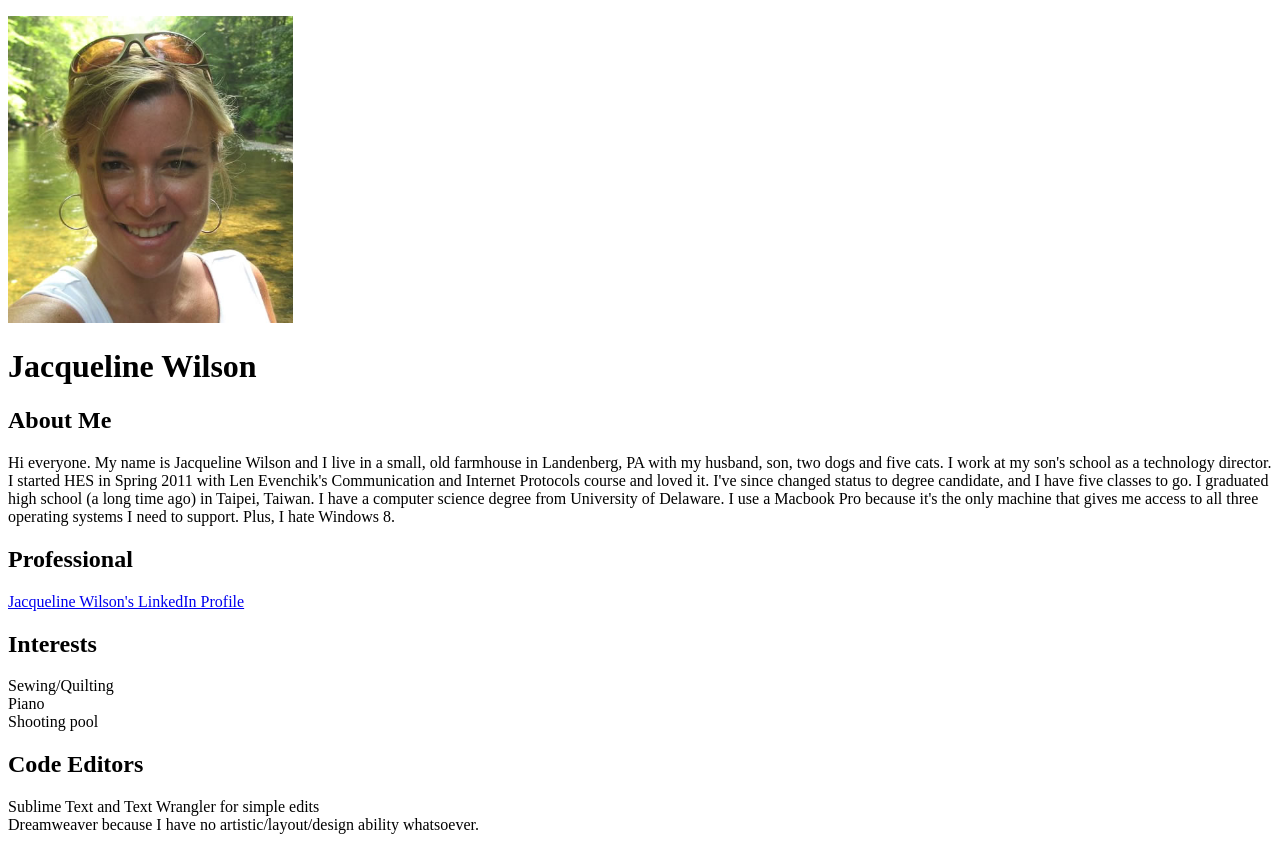
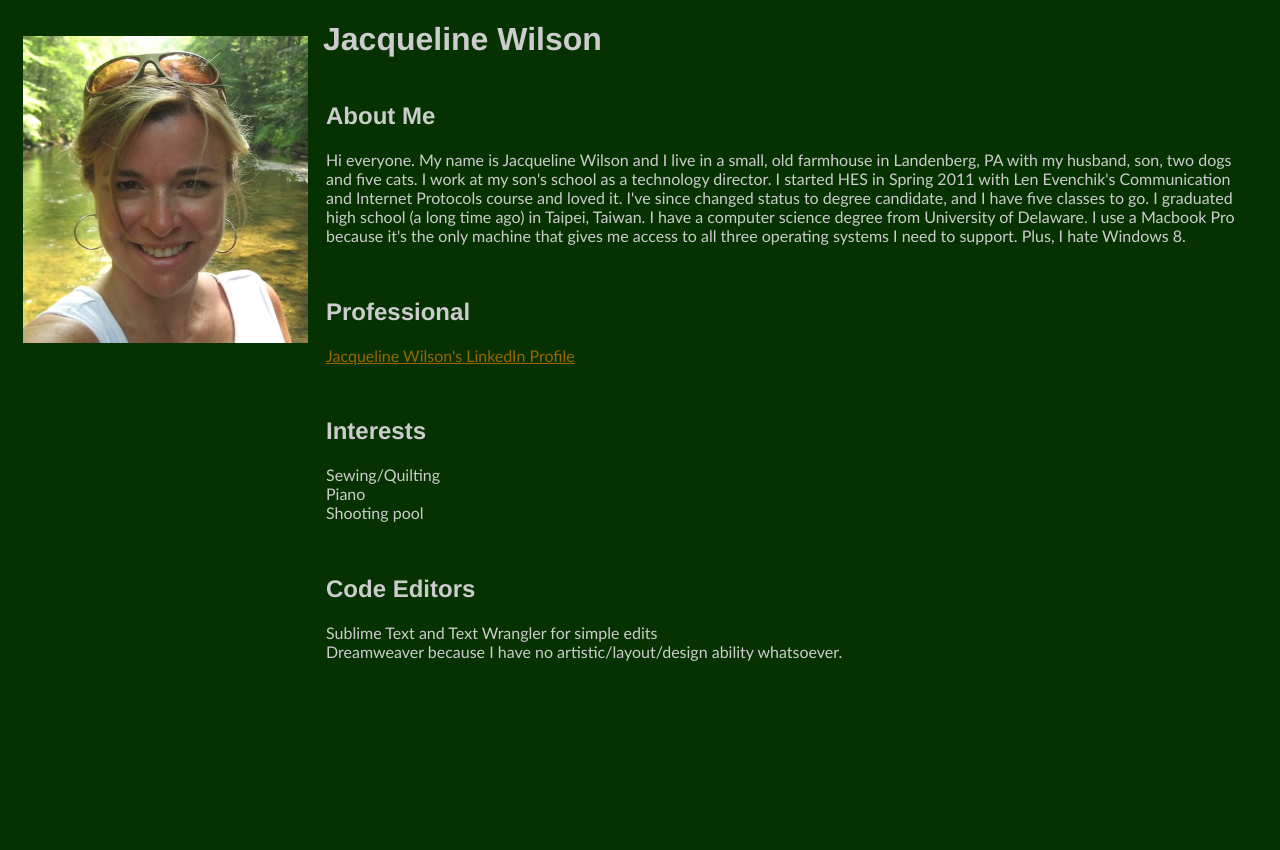
Before and after one commit to jaclynn/p1.tilking.com, a PHP site: page / in a window 1280 px wide. After the commit the page ends 661 px from the top, so only its background shows below. Run offline with PHP 8.4, Linux system fonts and the light colour scheme.

Commit message:
With CSS

```diff
--- a/index.php
+++ b/index.php
@@ -3,24 +3,77 @@
 <head>
 <meta charset="UTF-8">
 <title>Jacqueline Wilson P1</title>
+<!--  Jacqueline Wilson
+      CSCI E-15, Project 1
+-->
+<?php /* Just adding PHP code block to test */?>
 <style type="text/css">
-
+p {
+	font-family: "Gill Sans", "Gill Sans MT", "Myriad Pro", "DejaVu Sans Condensed", Helvetica, Arial, sans-serif;
+}
+h1 {
+	font-family: Gotham, "Helvetica Neue", Helvetica, Arial, sans-serif;
+}
+h2 {
+	font-family: Gotham, "Helvetica Neue", Helvetica, Arial, sans-serif;
+}
+body {
+	background-color: #063201;
+	color: #CCCCCC;
+}
+a {
+	color: #996600;
+}
+img {
+	float: left;
+	padding-top: 15px;
+	padding-right: 15px;
+	padding-bottom: 15px;
+	padding-left: 15px;
+}
+table, tr, td, th {
+	border: 0px  #063201;
+	padding-top: 0px;
+	padding-bottom: 15px;
+}
 </style>
 </head>
 
 <body>
-<p><img src="jackie.jpg" width="285" height="307"  alt=""/><h1 id="myname">Jacqueline Wilson</h1>
-<h2>About Me</h2>
-<p>Hi everyone. My name is Jacqueline Wilson and I live in a small, old farmhouse in Landenberg, PA with my husband, son, two dogs and five cats. I work at my son's school as a technology director. I started HES in Spring 2011 with Len Evenchik's Communication and Internet Protocols course and loved it. I've since changed status to degree candidate, and I have five classes to go. I graduated high school (a long time ago) in Taipei, Taiwan. I have a computer science degree from University of Delaware. I use a Macbook Pro because it's the only machine that gives me access to all three operating systems I need to support. Plus, I hate Windows 8. </p>
-<h2>Professional</h2>
-<p><a href="http://www.linkedin.com/pub/jacqueline-wilson/5/58b/471">Jacqueline Wilson's LinkedIn Profile</a></p>
-<h2>Interests</h2>
-<p>Sewing/Quilting<br>
-Piano<br>
-Shooting pool</p>
-<h2>Code Editors</h2>
-<p>Sublime Text and Text Wrangler for simple edits<br>
-  Dreamweaver because I have no artistic/layout/design ability whatsoever.
-</p>
+<p>
+  <img src="jackie.jpg" width="285" height="307"  alt=""/>
+  <h1>Jacqueline Wilson</h1>
+  <table width="931" border="1">
+  <tr>
+    <td width="921"><h2>About Me</h2>
+    <p>Hi everyone. My name is Jacqueline Wilson and I live in a small,
+      old farmhouse in Landenberg, PA with my husband, son, two dogs and
+      five cats. I work at my son's school as a technology director. I
+      started HES in Spring 2011 with Len Evenchik's Communication and
+      Internet Protocols course and loved it. I've since changed status
+      to degree candidate, and I have five classes to go. I graduated high
+      school (a long time ago) in Taipei, Taiwan. I have a computer science
+      degree from University of Delaware. I use a Macbook Pro because it's
+      the only machine that gives me access to all three operating systems
+      I need to support. Plus, I hate Windows 8. </p></td>
+  </tr>
+  <tr>
+    <td>
+      <h2>Professional</h2>
+      <p><a href="http://www.linkedin.com/pub/jacqueline-wilson/5/58b/471">Jacqueline Wilson's LinkedIn Profile</a></p>
+    </td>
+  </tr>
+  <tr>
+    <td><h2>Interests</h2>
+      <p>Sewing/Quilting<br>Piano<br>Shooting pool</p>
+    </td>
+  </tr>
+  <tr>
+    <td><h2>Code Editors</h2>
+      <p>Sublime Text and Text Wrangler for simple edits<br>
+    Dreamweaver because I have no artistic/layout/design ability whatsoever.</p>
+  </td>
+  </tr>
+</table>
 </body>
 </html>
```
